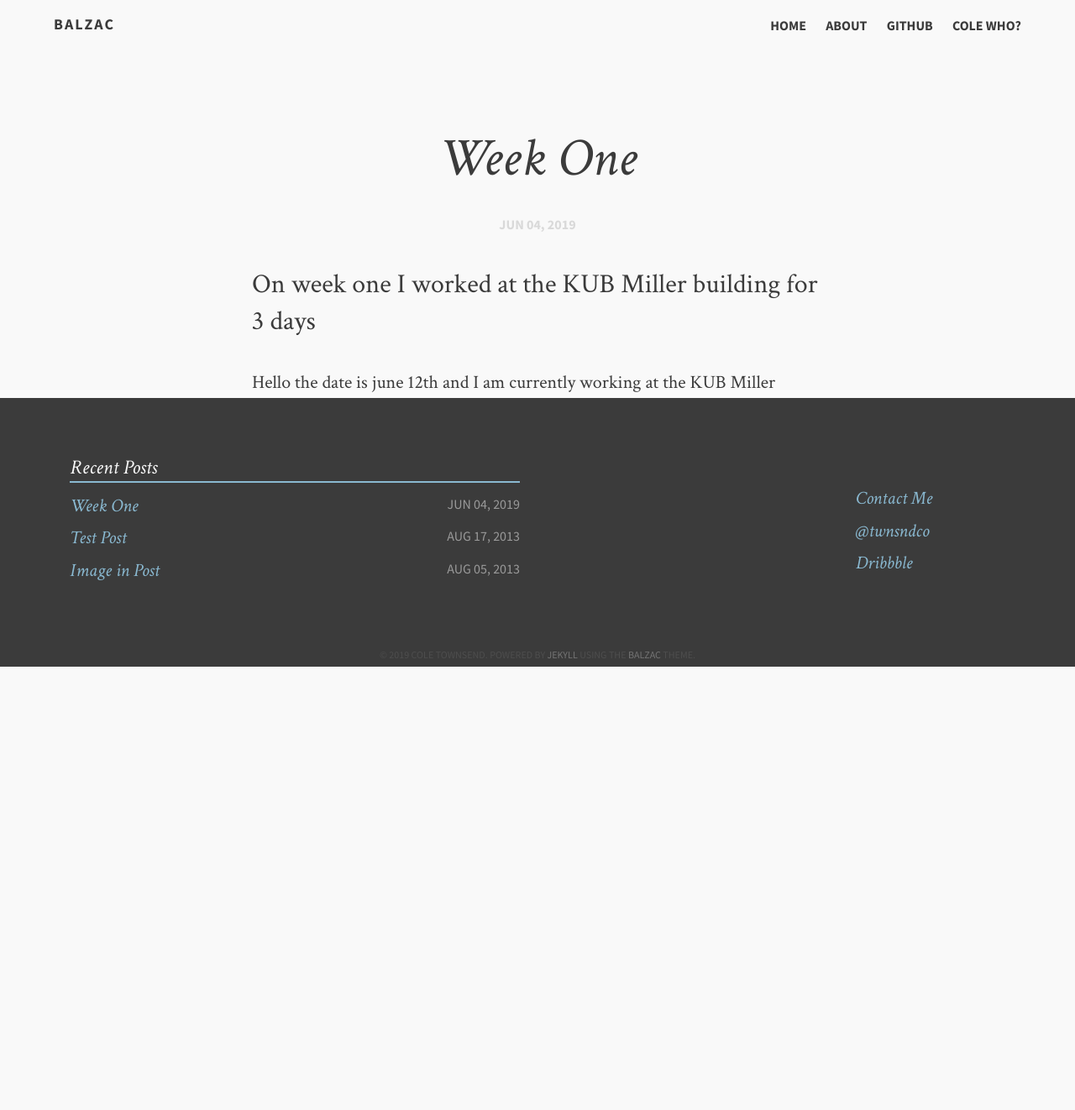
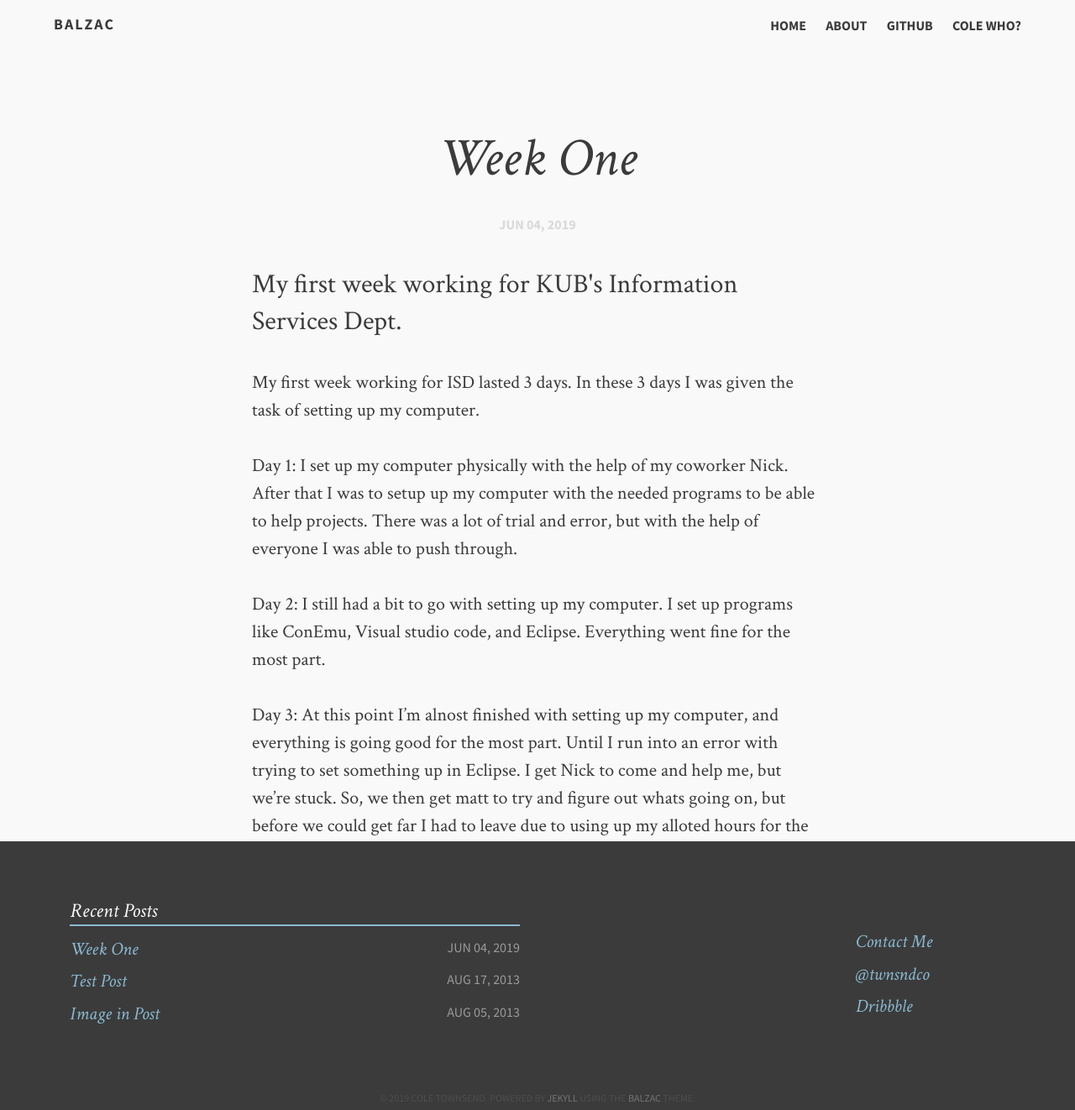
Before and after one commit to bcooley01/bcooley01.github.io, a Jekyll site: the page built from _posts/2019-06-04-Week-1.md, in a window 1280 px wide. Shown: the whole page at 84% size. Built offline with Jekyll 4.4.1, drawn with Linux system fonts in a browser that asks for light colours; comment, search, counter and statistics services are not loaded; before the commit the page ends 900 px from its top, so only the background shows below that.

Commit message:
Week one post

```diff
--- a/_posts/2019-06-04-Week-1.md
+++ b/_posts/2019-06-04-Week-1.md
@@ -1,10 +1,16 @@
 ---
 layout: post-light-feature
 title: Week One
-description: "On week one I worked at the KUB Miller building for 3 days"
+description: "My first week working for KUB's Information Services Dept."
 comments: true
 categories: articles
 date: 2019-06-04
 ---
 
-Hello the date is june 12th and I am currently working at the KUB Miller building in the ISD dept.
+My first week working for ISD lasted 3 days. In these 3 days I was given the task of setting up my computer.
+
+Day 1: I set up my computer physically with the help of my coworker Nick. After that I was to setup up my computer with the needed programs to be able to help projects. There was a lot of trial and error, but with the help of everyone I was able to push through.
+
+Day 2: I still had a bit to go with setting up my computer. I set up programs like ConEmu, Visual studio code, and Eclipse. Everything went fine for the most part.
+
+Day 3: At this point I'm alnost finished with setting up my computer, and everything is going good for the most part. Until I run into an error with trying to set something up in Eclipse. I get Nick to come and help me, but we're stuck. So, we then get matt to try and figure out whats going on, but before we could get far I had to leave due to using up my alloted hours for the week.
```
